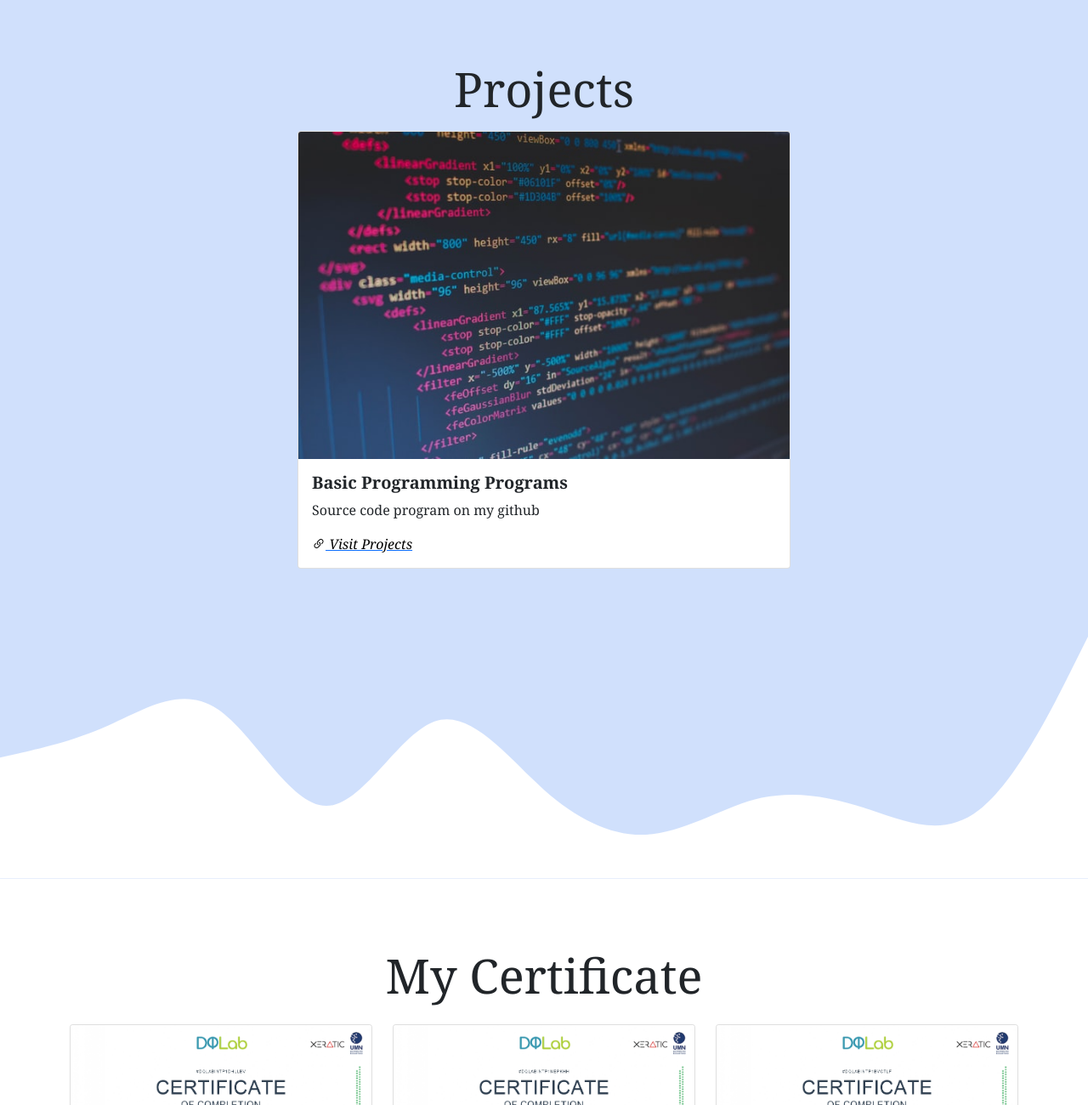
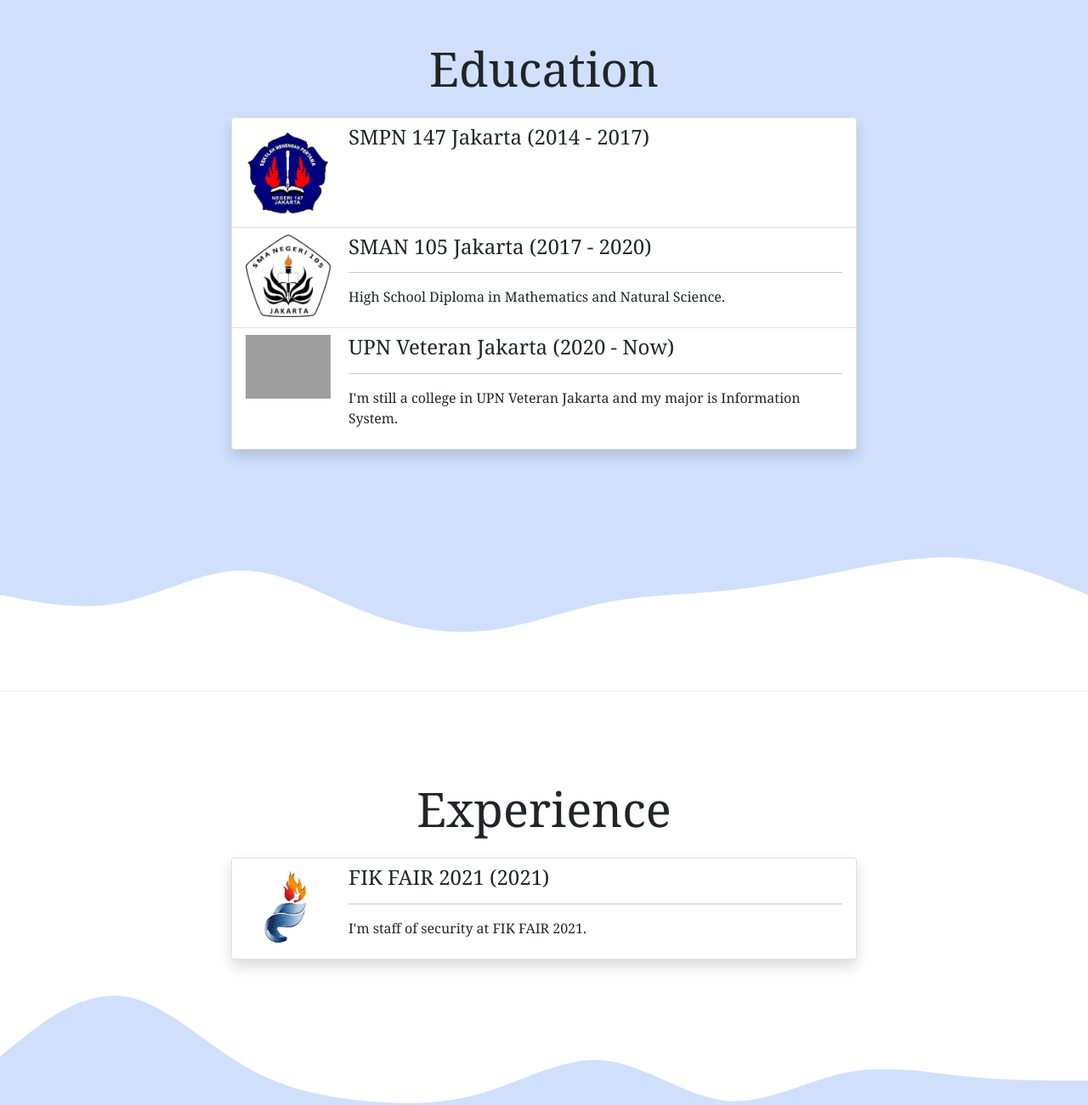
Before and after one commit to mzfikar/mzfikar.github.io, a plain HTML site: page index.html in a window 1280 px wide. Shown: the part 1500-2800 px from the top of the page at 85% size. Drawn offline with nearby package versions, Linux system fonts and the light colour scheme; grey boxes are pictures that could not be loaded.

Commit message:
update education and experience

```diff
--- a/index.html
+++ b/index.html
@@ -34,9 +34,12 @@
                   <li class="nav-item">
                     <a class="nav-link" href="#about">About</a>
                   </li>
-                  <!-- <li class="nav-item">
+                  <li class="nav-item">
                     <a class="nav-link" href="#education">Education</a>
-                  </li> -->
+                  </li>
+                  <li class="nav-item">
+                    <a class="nav-link" href="#experience">Experience</a>
+                  </li>
                   <li class="nav-item">
                     <a class="nav-link" href="#project">Project</a>
                   </li>
@@ -80,6 +83,86 @@
           <svg xmlns="http://www.w3.org/2000/svg" viewBox="0 0 1440 320"><path fill="#d0e0fc" fill-opacity="1" d="M0,160L24,160C48,160,96,160,144,181.3C192,203,240,245,288,261.3C336,277,384,267,432,250.7C480,235,528,213,576,224C624,235,672,277,720,277.3C768,277,816,235,864,197.3C912,160,960,128,1008,133.3C1056,139,1104,181,1152,218.7C1200,256,1248,288,1296,261.3C1344,235,1392,149,1416,106.7L1440,64L1440,320L1416,320C1392,320,1344,320,1296,320C1248,320,1200,320,1152,320C1104,320,1056,320,1008,320C960,320,912,320,864,320C816,320,768,320,720,320C672,320,624,320,576,320C528,320,480,320,432,320C384,320,336,320,288,320C240,320,192,320,144,320C96,320,48,320,24,320L0,320Z"></path></svg>
         </section>
         <!-- Akhir About -->
+
+        <!-- Education -->
+        <section id="education">
+          <div class="container mt-4" id="experience">
+            <h2 class="display-4 text-center">Education</h2>
+            <div class="row justify-content-center mt-4">
+              <div class="col-8">
+                <ul class="list-group shadow">
+                  <li class="list-group-item">
+                    <div class="row">
+                      <div class="col-2">
+                        <img src="img/education/smpn147.png" alt="SMPN 147 Jakarta" width="100">
+                      </div>
+                      <div class="col-10">
+                        <h4>SMPN 147 Jakarta (2014 - 2017)</h4>
+                      </div>
+                    </div>
+                  </li>
+                  <li class="list-group-item">
+                    <div class="row">
+                      <div class="col-2">
+                        <img src="img/education/sman105.png" alt="SMAN 105 Jakarta" width="100">
+                      </div>
+                      <div class="col-10">
+                        <h4>SMAN 105 Jakarta (2017 - 2020)</h4>
+                        <hr>
+                        <p>
+                          High School Diploma in Mathematics and Natural Science.
+                        </p>
+                      </div>
+                    </div>
+                  </li>
+                  <li class="list-group-item">
+                    <div class="row">
+                      <div class="col-2">
+                        <img src="img/experience/upnvj.png" alt="UPNVJ" width="100">
+                      </div>
+                      <div class="col-10">
+                        <h4>UPN Veteran Jakarta (2020 - Now)</h4>
+                        <hr>
+                        <p>
+                          I'm still a college in UPN Veteran Jakarta and my major is Information System.
+                        </p>
+                      </div>
+                    </div>
+                  </li>
+                </ul>
+              </div>
+            </div>
+          </div>
+          <svg xmlns="http://www.w3.org/2000/svg" viewBox="0 0 1440 320"><path fill="#ffffff" fill-opacity="1" d="M0,192L26.7,197.3C53.3,203,107,213,160,202.7C213.3,192,267,160,320,160C373.3,160,427,192,480,213.3C533.3,235,587,245,640,240C693.3,235,747,213,800,202.7C853.3,192,907,192,960,186.7C1013.3,181,1067,171,1120,160C1173.3,149,1227,139,1280,144C1333.3,149,1387,171,1413,181.3L1440,192L1440,320L1413.3,320C1386.7,320,1333,320,1280,320C1226.7,320,1173,320,1120,320C1066.7,320,1013,320,960,320C906.7,320,853,320,800,320C746.7,320,693,320,640,320C586.7,320,533,320,480,320C426.7,320,373,320,320,320C266.7,320,213,320,160,320C106.7,320,53,320,27,320L0,320Z"></path></svg>
+        </section>
+
+        <!-- Experience -->
+        <section id="experience">
+          <div class="container mt-4" id="experience">
+            <h2 class="display-4 text-center">Experience</h2>
+            <div class="row justify-content-center mt-4">
+              <div class="col-8">
+                <ul class="list-group shadow">
+                  <li class="list-group-item">
+                    <div class="row">
+                      <div class="col-2">
+                        <img src="img/experience/fikfair2021.jpg" alt="FIK FAIR 2021" width="100">
+                      </div>
+                      <div class="col-10">
+                        <h4>FIK FAIR 2021 (2021)</h4>
+                        <hr>
+                        <p>
+                            I'm staff of security at FIK FAIR 2021.
+                        </p>
+                      </div>
+                    </div>
+                  </li>
+                </ul>
+              </div>
+            </div>
+          </div>
+          <svg xmlns="http://www.w3.org/2000/svg" viewBox="0 0 1440 320"><path fill="#d0e0fc" fill-opacity="1" d="M0,128L26.7,106.7C53.3,85,107,43,160,48C213.3,53,267,107,320,138.7C373.3,171,427,181,480,186.7C533.3,192,587,192,640,176C693.3,160,747,128,800,133.3C853.3,139,907,181,960,186.7C1013.3,192,1067,160,1120,149.3C1173.3,139,1227,149,1280,154.7C1333.3,160,1387,160,1413,160L1440,160L1440,320L1413.3,320C1386.7,320,1333,320,1280,320C1226.7,320,1173,320,1120,320C1066.7,320,1013,320,960,320C906.7,320,853,320,800,320C746.7,320,693,320,640,320C586.7,320,533,320,480,320C426.7,320,373,320,320,320C266.7,320,213,320,160,320C106.7,320,53,320,27,320L0,320Z"></path></svg>
+        </section>
 
         <!--Project-->
         <section id="project">
--- a/style.css
+++ b/style.css
@@ -5,6 +5,10 @@
 
 #certificate {
     background-color: #ffffff;
+}
+
+#education {
+    background-color: #d0e0fc;
 }
 
 #project {
```
Also changed, not shown: img/experience/fikfair2021.jpg (added), img/experience/ksmandroid.png (added), 1 other file.
